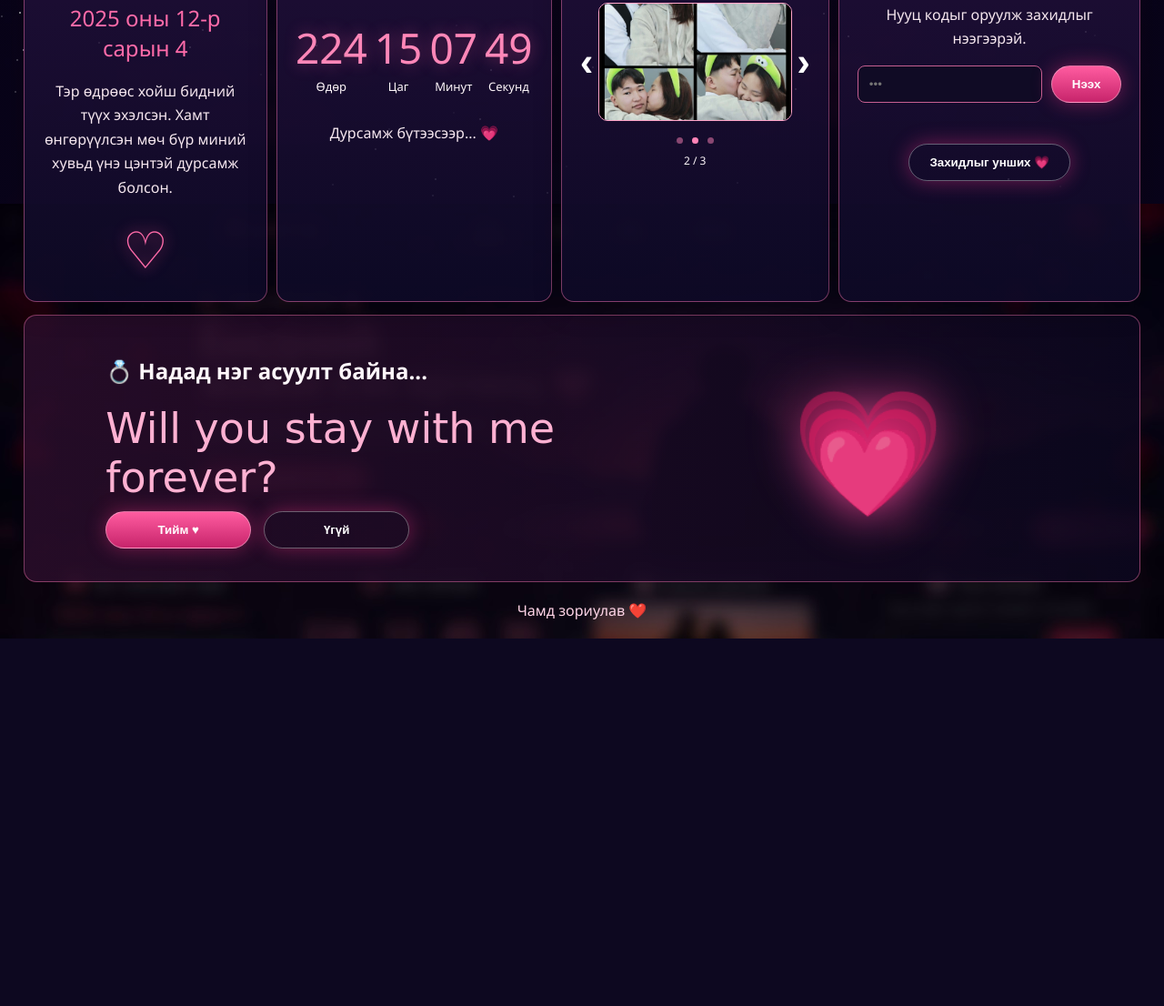
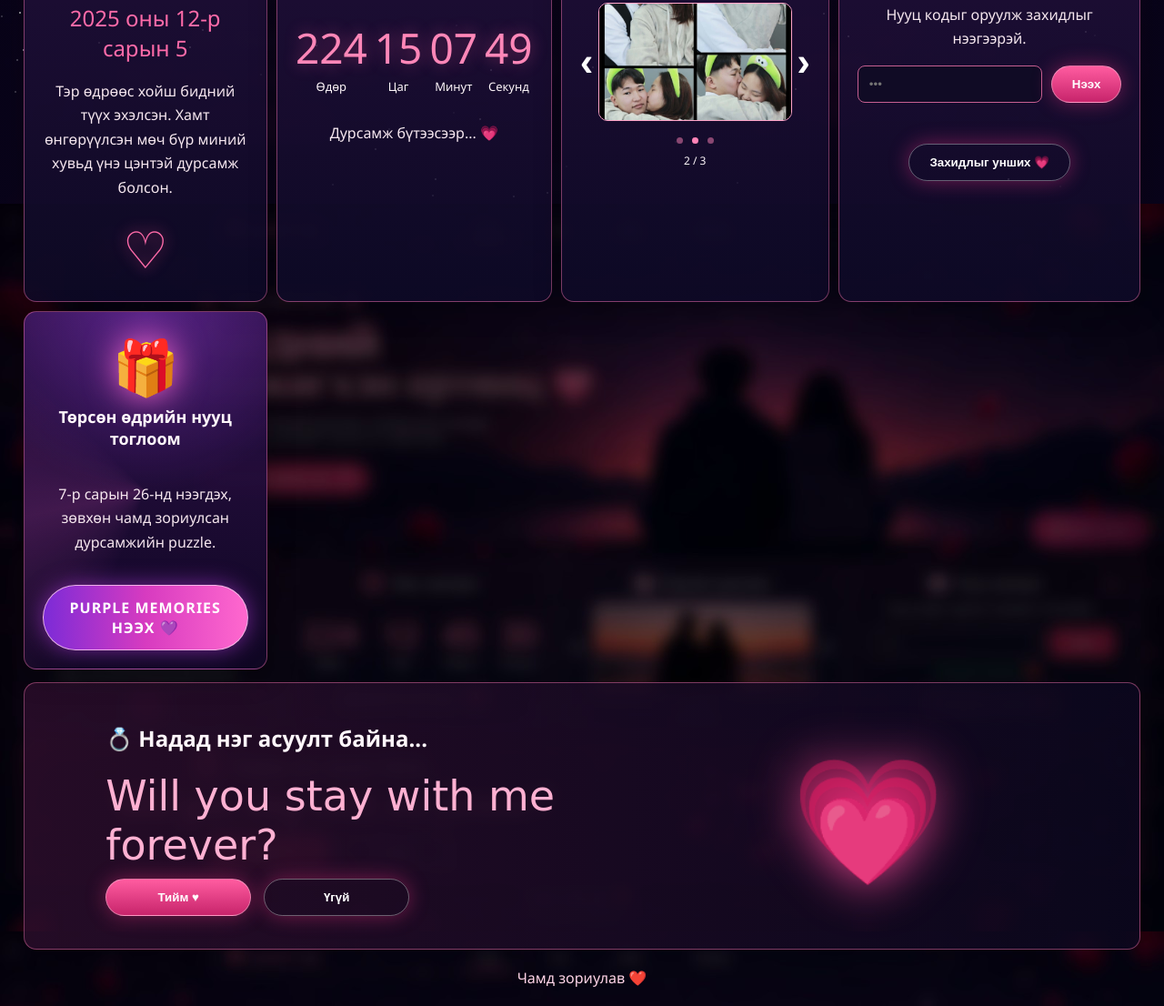
Before and after one commit to Chingunjav0105/haliuk08, a plain HTML site: page index.html in a window 1280 px wide. Shown: the part 576-1682 px from the top of the page at 91% size. Before the commit the page ends 1278 px from the top, so only its background shows below. Drawn offline with Linux system fonts and the light colour scheme; files whose address does not match are found by name.

Commit message:
Add files via upload

```diff
--- a/index.html
+++ b/index.html
@@ -1,11 +1,13 @@
 <!DOCTYPE html>
 <html lang="mn">
+
 <head>
   <meta charset="UTF-8">
   <meta name="viewport" content="width=device-width, initial-scale=1.0">
   <title>Бидний жижигхэн ертөнц ❤️</title>
   <link rel="stylesheet" href="style.css">
 </head>
+
 <body>
   <div id="loading">
     <div class="loading-heart">❤️</div>
@@ -26,6 +28,7 @@
       <a href="#story">Түүх</a>
       <a href="#gallery">Зураг</a>
       <a href="#letter">Захидал</a>
+      <a href="#birthdayPuzzle">Бэлэг</a>
     </nav>
   </header>
 
@@ -54,7 +57,7 @@
     <section class="dashboard" id="story">
       <article class="panel">
         <h2>💗 Анх танилцсан өдөр</h2>
-        <div class="big-date">2025 оны 12-р сарын 4</div>
+        <div class="big-date">2025 оны 12-р сарын 5</div>
         <p>Тэр өдрөөс хойш бидний түүх эхэлсэн. Хамт өнгөрүүлсэн мөч бүр миний хувьд үнэ цэнтэй дурсамж болсон.</p>
         <div class="outline-heart">♡</div>
       </article>
@@ -93,6 +96,13 @@
         <div id="passwordStatus" class="status"></div>
         <button class="read-btn" onclick="openLetter()">Захидлыг унших 💗</button>
       </article>
+
+      <article class="panel birthday-puzzle-panel" id="birthdayPuzzle">
+        <div class="birthday-puzzle-icon">🎁</div>
+        <h2>Төрсөн өдрийн нууц тоглоом</h2>
+        <p>7-р сарын 26-нд нээгдэх, зөвхөн чамд зориулсан дурсамжийн puzzle.</p>
+        <a href="puzzle/index.html" class="birthday-puzzle-btn">PURPLE MEMORIES НЭЭХ 💜</a>
+      </article>
     </section>
 
     <section class="proposal">
@@ -114,15 +124,21 @@
         <h2>💌 Хайрт минь 💌</h2>
         <div class="letter-scroll">
           <p>Хайрт минь,</p>
-          <p>Өнөөдөр бидний үерхээд <strong>224 хоног</strong> болжээ. Тоо бол зүгээр л тоо мэт санагдаж болох ч энэ 224 хоногийн өдөр бүр миний хувьд үнэ цэнтэй дурсамж болж үлдсэн.</p>
-          <p>Анх чамтай танилцсан тэр мөчөөс эхлээд миний амьдрал бага багаар өөрчлөгдөж эхэлсэн. Чамтай ярилцаж, хамт инээж, хамт алхаж өнгөрүүлсэн мөч бүхэн одоо бодоход өчигдөрхөн болсон юм шиг санагддаг.</p>
-          <p>Заримдаа бид ойлголцохгүй үе байсан. Маргалдсан ч үе бий. Гэхдээ тэр бүхний дараа би нэг л зүйлийг улам сайн ойлгосон. Тэр нь ямар ч үед чамайгаа алдахыг хүсдэггүй гэдэг үнэн байсан.</p>
-          <p>Чиний инээмсэглэл миний хамгийн дуртай зүйл. Чиний баяртай байхыг харах болгонд өөрийн эрхгүй инээмсэглэдэг.</p>
-          <p>Би төгс хүн биш. Заримдаа алдаа гаргаж, чамайг гомдоосон байх. Тэр бүхний төлөө уучлал хүсье. Гэхдээ нэг зүйл дээр би үргэлж үнэнч байсан. Тэр нь чамайг гэсэн миний хайр.</p>
+          <p>Өнөөдөр бидний үерхээд <strong>224 хоног</strong> болжээ. Тоо бол зүгээр л тоо мэт санагдаж болох ч энэ 224
+            хоногийн өдөр бүр миний хувьд үнэ цэнтэй дурсамж болж үлдсэн.</p>
+          <p>Анх чамтай танилцсан тэр мөчөөс эхлээд миний амьдрал бага багаар өөрчлөгдөж эхэлсэн. Чамтай ярилцаж, хамт
+            инээж, хамт алхаж өнгөрүүлсэн мөч бүхэн одоо бодоход өчигдөрхөн болсон юм шиг санагддаг.</p>
+          <p>Заримдаа бид ойлголцохгүй үе байсан. Маргалдсан ч үе бий. Гэхдээ тэр бүхний дараа би нэг л зүйлийг улам
+            сайн ойлгосон. Тэр нь ямар ч үед чамайгаа алдахыг хүсдэггүй гэдэг үнэн байсан.</p>
+          <p>Чиний инээмсэглэл миний хамгийн дуртай зүйл. Чиний баяртай байхыг харах болгонд өөрийн эрхгүй
+            инээмсэглэдэг.</p>
+          <p>Би төгс хүн биш. Заримдаа алдаа гаргаж, чамайг гомдоосон байх. Тэр бүхний төлөө уучлал хүсье. Гэхдээ нэг
+            зүйл дээр би үргэлж үнэнч байсан. Тэр нь чамайг гэсэн миний хайр.</p>
           <p>Амьдралд юу ч тохиолдож болно. Гэхдээ ямар ч нөхцөлд чиний гараас атгасан хэвээр үлдэхийг хүсдэг.</p>
           <p>224 хоногийн турш надад хайр, халамж, аз жаргал бэлэглэсэнд баярлалаа.</p>
           <p>Хэрэв цаг хугацааг буцааж болдог байсан ч би дахиад л чамайг сонгох байсан.</p>
-          <p>Би чамд өнөөдөр хайртай. Маргааш ч хайртай байна. Жилийн дараа ч хайртай байна. Харин насан туршдаа хайрлахыг хүсэж байна.</p>
+          <p>Би чамд өнөөдөр хайртай. Маргааш ч хайртай байна. Жилийн дараа ч хайртай байна. Харин насан туршдаа
+            хайрлахыг хүсэж байна.</p>
           <h3>Хайртай шүү, хайрт минь. ❤️</h3>
           <h4>Forever yours.</h4>
         </div>
@@ -133,4 +149,5 @@
   <footer>Чамд зориулав ❤️</footer>
   <script src="script.js"></script>
 </body>
+
 </html>
--- a/style.css
+++ b/style.css
@@ -153,3 +153,31 @@ footer{text-align:center;padding:20px;color:#ffd5e7}
   .proposal{grid-template-columns:1fr}.proposal p{font-size:34px}
   .counter-row strong{font-size:38px}
 }
+/* Birthday Puzzle link */
+.birthday-puzzle-panel{
+  position:relative;
+  overflow:hidden;
+  display:flex;
+  flex-direction:column;
+  justify-content:center;
+  align-items:center;
+  background:
+    radial-gradient(circle at 50% 0%,rgba(170,72,255,.34),transparent 48%),
+    linear-gradient(180deg,rgba(47,17,76,.94),rgba(16,7,36,.96));
+}
+.birthday-puzzle-panel::before{
+  content:"";position:absolute;inset:-40%;pointer-events:none;
+  background:conic-gradient(from 0deg,transparent,rgba(255,91,211,.16),transparent 32%);
+  animation:puzzleGlowSpin 9s linear infinite;
+}
+.birthday-puzzle-panel>*{position:relative;z-index:1}
+.birthday-puzzle-icon{font-size:58px;filter:drop-shadow(0 0 18px #ff69d5);animation:pulse 1.8s infinite}
+.birthday-puzzle-btn{
+  display:inline-block;margin-top:18px;padding:13px 20px;border-radius:999px;
+  color:#fff;text-decoration:none;font-weight:700;letter-spacing:1px;
+  background:linear-gradient(90deg,#7c2bd7,#d73bc0,#ff68ce);
+  border:1px solid rgba(255,205,242,.8);
+  box-shadow:0 0 24px rgba(211,68,255,.5);transition:.25s;
+}
+.birthday-puzzle-btn:hover{transform:translateY(-3px) scale(1.03);box-shadow:0 0 38px rgba(255,91,218,.8)}
+@keyframes puzzleGlowSpin{to{transform:rotate(360deg)}}
```
Also changed, not shown: README_GITHUB.txt (added), 1 other file.
